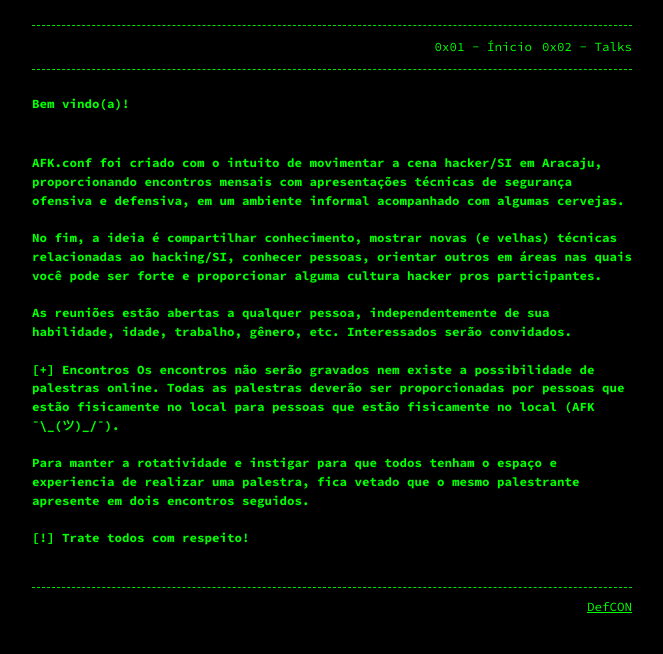
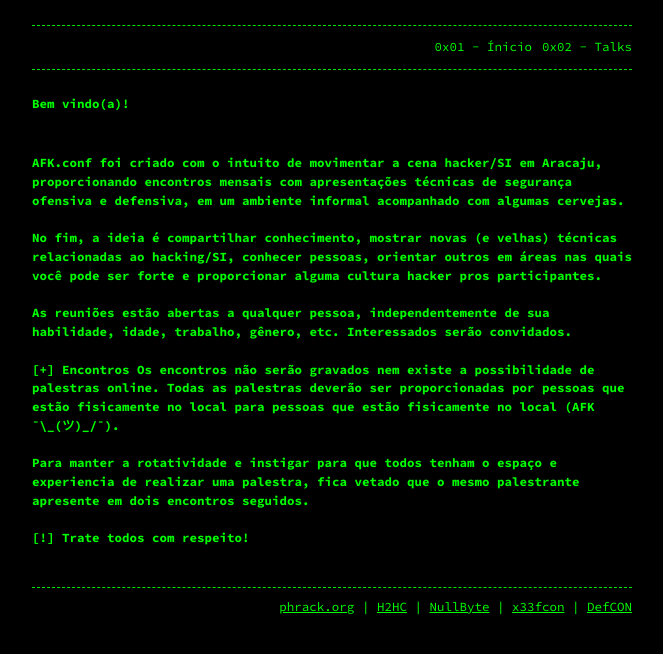
Before and after one commit to AFKConference/afkconference.github.io, a Jekyll site: the page built from index.md, in a window 1280 px wide. Shown: the top 654 px of the page, without its empty margins (308-971 px from the left). Built offline with Jekyll 4.4.1, drawn with Linux system fonts in a browser that asks for light colours; some of the changed lines change nothing that is shown.

Commit message:
Update _config.yml

```diff
--- a/_config.yml
+++ b/_config.yml
@@ -6,12 +6,7 @@
    - index.md
    - talks.md
 
-footer: '[+] - Refs:'
-footer: 'read phrack magazine <a href="http://phrack.org">phrack.org</a>'
-footer: '<a href="https://www.h2hc.com.br/h2hc/pt/evento">H2HC</a>'
-footer: '<a href="https://nullbyte-con.org/">NullByte</a>'
-footer: '<a href="https://www.x33fcon.com/#!about.md">x33fcon</a>'
-footer: '<a href="https://defcon.org/html/links/dc-faq/dc-faq.html">DefCON</a>'
+footer: '<a href="http://phrack.org">phrack.org</a> | <a href="https://www.h2hc.com.br/h2hc/pt/evento">H2HC</a> | <a href="https://nullbyte-con.org/">NullByte</a> | <a href="https://www.x33fcon.com/#!about.md">x33fcon</a> | <a href="https://defcon.org/html/links/dc-faq/dc-faq.html">DefCON</a>'
 
 style: hacker # dark (default) or light
 # listen_for_clients_preferred_style: true # true or false (default)
```
